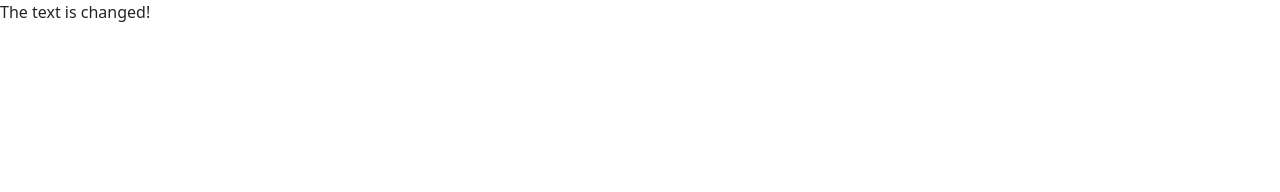
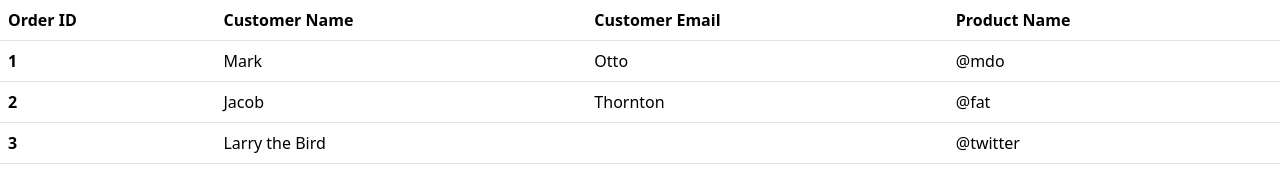
Before and after one commit to LeonOliveiraDias/serverlisten, a website with bundled scripts: page src/index.html in a window 1280 px wide. Built offline with nearby package versions, Linux system fonts and the light colour scheme.

Commit message:
Begin create dynamic table

```diff
--- a/package.json
+++ b/package.json
@@ -2,7 +2,8 @@
   "name": "serverlisten",
   "version": "1.0.0",
   "scripts": {
-    "start": "tsx watch ./app.ts",
+    "start": "npm run build && node src/dist/app.js",
+    "start:watch": "npm run build && node --watch src/dist/app.js",
     "build": "tsc"
   },
   "license": "ISC",
--- a/src/controllers/controller.ts
+++ b/src/controllers/controller.ts
@@ -1,3 +1,9 @@
-const root = document.getElementById("root");
+/*orderModel.findAll((err: Error, orders: Order[]) => {
+  var table = document.createElement("table");
+  table.createTHead();
+  orders.forEach((order) => {});
+});*/
 
-root.innerHTML = "The text is changed!";
+const mytable = document.getElementById("mytable");
+
+//root.innerHTML = "The text is changed!";
--- a/src/index.html
+++ b/src/index.html
@@ -7,8 +7,35 @@
     <title>My web server</title>
   </head>
   <body>
-
-    <div id="root"></div>
+    <table class="table" id="mytable">
+      <thead>
+        <tr>
+          <th scope="col">Order ID</th>
+          <th scope="col">Customer Name</th>
+          <th scope="col">Customer Email</th>
+          <th scope="col">Product Name</th>
+        </tr>
+      </thead>
+      <tbody>
+        <tr>
+          <th scope="row">1</th>
+          <td>Mark</td>
+          <td>Otto</td>
+          <td>@mdo</td>
+        </tr>
+        <tr>
+          <th scope="row">2</th>
+          <td>Jacob</td>
+          <td>Thornton</td>
+          <td>@fat</td>
+        </tr>
+        <tr>
+          <th scope="row">3</th>
+          <td colspan="2">Larry the Bird</td>
+          <td>@twitter</td>
+        </tr>
+      </tbody>
+    </table>
     <script src="dist/src/controllers/controller.js"></script>
     <script src="https://cdn.jsdelivr.net/npm/bootstrap@5.3.3/dist/js/bootstrap.bundle.min.js" integrity="sha384-YvpcrYf0tY3lHB60NNkmXc5s9fDVZLESaAA55NDzOxhy9GkcIdslK1eN7N6jIeHz" crossorigin="anonymous"></script>
   </body>
--- a/tsconfig.json
+++ b/tsconfig.json
@@ -5,6 +5,6 @@
     "outDir": "src/dist",
     "esModuleInterop": true
   },
-  "include": ["src/**/*.ts", "src/js/controller.ts"],
+  "include": ["src/**/*.ts", "app.ts"],
   "exclude": ["node_modules", "**/node_modules/*"]
 }
```
